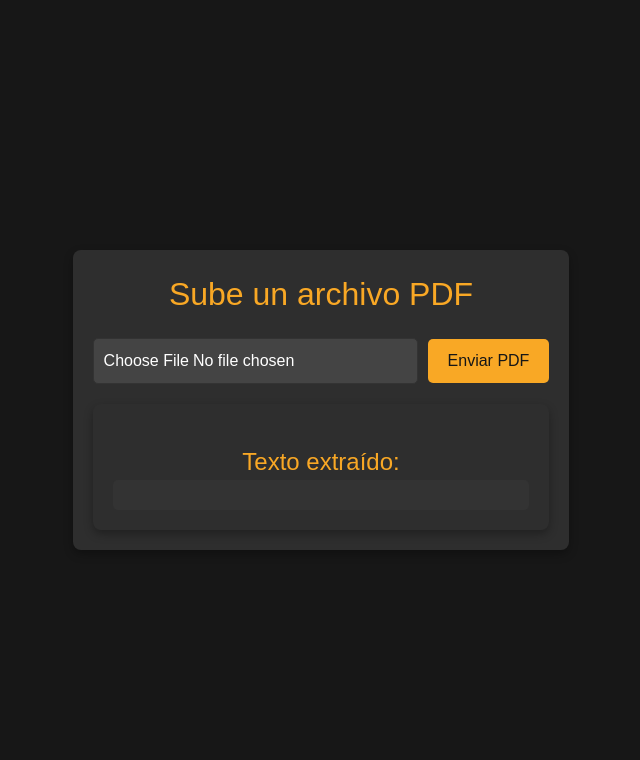
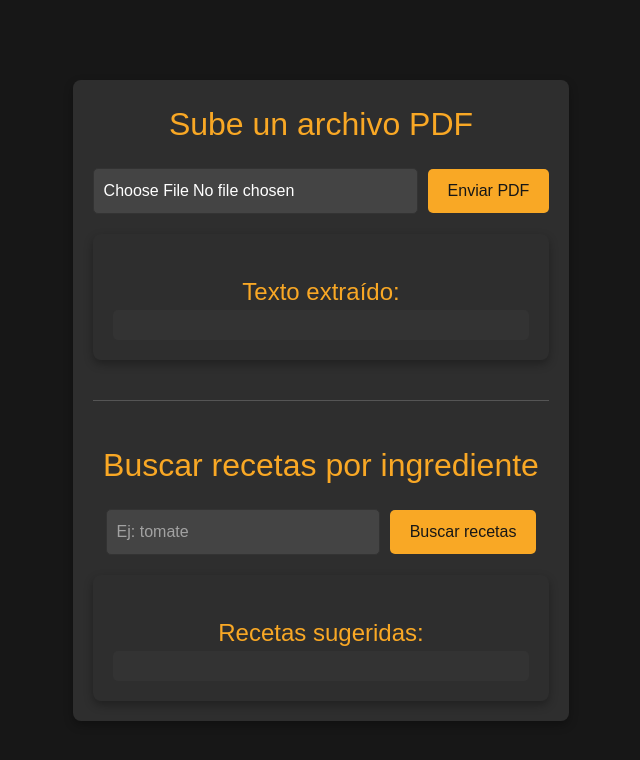
Before and after one commit to basso-23/crear_plan_estudio, a Next.js app: page / in a window 1280 px wide. Shown: the top 760 px of the page, without its empty margins (319-959 px from the left). Built offline with nearby package versions, Linux system fonts and the light colour scheme.

Commit message:
open ai API ADDED

```diff
--- a/src/app/globals.css
+++ b/src/app/globals.css
@@ -1,11 +1,10 @@
-@import "tailwindcss";
+@import "tailwindcss"; /* Puedes quitar esta línea si no usas Tailwind */
 
 :root {
   background-color: #171717;
   color: #fafafa;
 }
 
-/* Establecer el fondo oscuro para toda la página */
 body {
   background-color: #171717;
   color: white;
@@ -19,7 +18,6 @@ body {
   text-align: center;
 }
 
-/* Contenedor principal */
 div {
   max-width: 800px;
   width: 100%;
@@ -30,19 +28,17 @@ div {
   overflow: hidden;
 }
 
-/* Estilo del título principal */
 h1 {
   color: #f9a825;
   font-size: 2rem;
   margin-bottom: 20px;
 }
 
-/* Estilo para el formulario */
 form {
   margin-bottom: 20px;
 }
 
-/* Estilo para el input de archivo */
+/* PDF Input */
 input[type="file"] {
   background-color: #444;
   color: white;
@@ -54,7 +50,19 @@ input[type="file"] {
   cursor: pointer;
 }
 
-/* Estilo para el botón de enviar */
+/* Texto Input para recetas */
+input[type="text"] {
+  background-color: #444;
+  color: white;
+  padding: 10px;
+  border: 1px solid #333;
+  border-radius: 5px;
+  font-size: 1rem;
+  width: 60%;
+  margin-right: 10px;
+}
+
+/* Botón general */
 button {
   background-color: #f9a825;
   color: #171717;
@@ -66,12 +74,10 @@ button {
   transition: background-color 0.3s ease;
 }
 
-/* Efecto al pasar el ratón sobre el botón */
 button:hover {
   background-color: #c17900;
 }
 
-/* Estilo para la sección del texto extraído */
 h2 {
   font-size: 1.5rem;
   margin-top: 20px;
--- a/src/components/views/Dashboard.jsx
+++ b/src/components/views/Dashboard.jsx
@@ -4,6 +4,8 @@ import { useState } from "react";
 export default function Dashboard() {
   const [pdfFile, setPdfFile] = useState(null);
   const [extractedText, setExtractedText] = useState("");
+  const [ingredient, setIngredient] = useState("");
+  const [recipes, setRecipes] = useState("");
 
   const handleFileChange = (e) => {
     setPdfFile(e.target.files[0]);
@@ -11,17 +13,12 @@ export default function Dashboard() {
 
   const handleSubmit = async (e) => {
     e.preventDefault();
-
-    if (!pdfFile) {
-      alert("Por favor, selecciona un archivo PDF");
-      return;
-    }
+    if (!pdfFile) return alert("Por favor, selecciona un archivo PDF");
 
     const formData = new FormData();
     formData.append("file", pdfFile);
 
     try {
-      // Enviar el archivo al servidor de FastAPI
       const response = await fetch("http://127.0.0.1:8000/extract_text", {
         method: "POST",
         body: formData,
@@ -29,10 +26,31 @@ export default function Dashboard() {
 
       if (response.ok) {
         const data = await response.json();
-        setExtractedText(data.text); // Mostrar el texto extraído en consola y en la interfaz
-        console.log(data.text); // Mostrar el texto extraído en consola
+        setExtractedText(data.text);
       } else {
-        console.error("Error al extraer el texto:", await response.text());
+        console.error("Error al extraer texto:", await response.text());
+      }
+    } catch (error) {
+      console.error("Error de red:", error);
+    }
+  };
+
+  const handleRecipeSubmit = async (e) => {
+    e.preventDefault();
+    if (!ingredient.trim()) return alert("Por favor, ingresa un ingrediente");
+
+    try {
+      const response = await fetch("http://127.0.0.1:8000/recipes", {
+        method: "POST",
+        headers: { "Content-Type": "application/json" },
+        body: JSON.stringify({ name: ingredient }),
+      });
+
+      if (response.ok) {
+        const data = await response.json();
+        setRecipes(data.recipes);
+      } else {
+        console.error("Error al obtener recetas:", await response.text());
       }
     } catch (error) {
       console.error("Error de red:", error);
@@ -53,8 +71,26 @@ export default function Dashboard() {
 
       <div>
         <h2>Texto extraído:</h2>
-        <pre>{extractedText}</pre>{" "}
-        {/* Muestra el texto extraído en la interfaz */}
+        <pre>{extractedText}</pre>
+      </div>
+
+      <hr style={{ margin: "40px 0", borderColor: "#555" }} />
+
+      <h1>Buscar recetas por ingrediente</h1>
+      <form onSubmit={handleRecipeSubmit}>
+        <input
+          type="text"
+          value={ingredient}
+          onChange={(e) => setIngredient(e.target.value)}
+          placeholder="Ej: tomate"
+          className="text-input"
+        />
+        <button type="submit">Buscar recetas</button>
+      </form>
+
+      <div>
+        <h2>Recetas sugeridas:</h2>
+        <pre>{recipes}</pre>
       </div>
     </div>
   );
```
Also changed, not shown: 1 other file (tests, documents, lock files or other folders).
